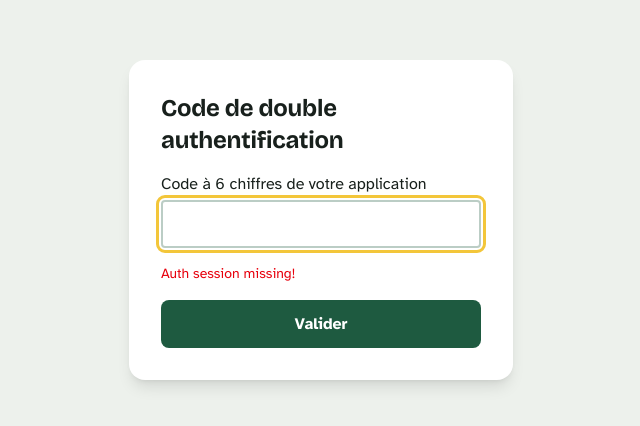
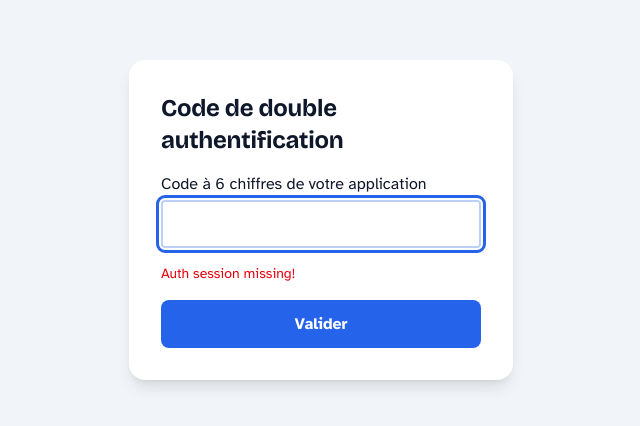
Before and after one commit to celecat0304-star/ici-on-recrute, a Next.js app: page /admin/mfa-verify in a window 1280 px wide. Shown: the part 180-606 px from the top of the page, without its empty margins (319-959 px from the left). Built offline with nearby package versions, Linux system fonts and the light colour scheme; no server answers.

Commit message:
style: nouvelle palette bleu/vert/blanc sur la borne et tous les sites publics

```diff
--- a/src/app/globals.css
+++ b/src/app/globals.css
@@ -1,21 +1,25 @@
 @import "tailwindcss";
 
 :root {
-  --background: #edf1ec;
-  --foreground: #18201c;
+  --background: #f1f5f9;
+  --foreground: #0f172a;
 }
 
 @theme inline {
   --color-background: var(--background);
   --color-foreground: var(--foreground);
-  --color-vert: #1e5a40;
-  --color-jaune: #f3c63a;
-  --color-fond: #edf1ec;
-  --color-texte: #18201c;
-  --color-fond-sombre: #101b15;
-  --color-surface-sombre: #182720;
-  --color-texte-sombre: #edf1ec;
-  --color-vert-clair: #5bb98c;
+  /* Palette "bleu/vert" : --color-vert reste le nom du token principal (bleu)
+     et --color-jaune celui de l'accent fort (vert), pour ne pas avoir à
+     renommer toutes les classes déjà utilisées dans l'appli. */
+  --color-vert: #2563eb;
+  --color-jaune: #16a34a;
+  --color-fond: #f1f5f9;
+  --color-texte: #0f172a;
+  --color-surface: #ffffff;
+  --color-fond-sombre: #f1f5f9;
+  --color-surface-sombre: #ffffff;
+  --color-texte-sombre: #0f172a;
+  --color-vert-clair: #3b82f6;
   --font-title: var(--font-bricolage);
   --font-body: var(--font-atkinson);
 }
@@ -45,7 +49,7 @@ button:active {
 }
 
 :focus-visible {
-  outline: 3px solid var(--color-jaune);
+  outline: 3px solid var(--color-vert);
   outline-offset: 2px;
   border-radius: 4px;
 }
--- a/src/app/panier/[id]/page.tsx
+++ b/src/app/panier/[id]/page.tsx
@@ -63,7 +63,7 @@ export default async function PanierPage({
 
         <div className="flex flex-col gap-4">
           {(offresCommercants ?? []).map((o) => (
-            <div key={o.id} className="bg-surface-sombre rounded-xl p-5">
+            <div key={o.id} className="bg-surface-sombre border border-black/5 shadow-sm rounded-xl p-5">
               {o.type_contrat && (
                 <span className="bg-jaune text-texte font-bold px-3 py-1 rounded-full text-sm">
                   {o.type_contrat}
@@ -86,7 +86,7 @@ export default async function PanierPage({
           ))}
 
           {(offresFranceTravail ?? []).map((o) => (
-            <div key={o.id} className="bg-surface-sombre rounded-xl p-5">
+            <div key={o.id} className="bg-surface-sombre border border-black/5 shadow-sm rounded-xl p-5">
               {o.type_contrat && (
                 <span className="bg-jaune text-texte font-bold px-3 py-1 rounded-full text-sm">
                   {o.type_contrat}
--- a/src/app/ville/[slug]/offres/[id]/page.tsx
+++ b/src/app/ville/[slug]/offres/[id]/page.tsx
@@ -100,11 +100,11 @@ export default async function OffreDetailPage({
 
   return (
     <div className="min-h-screen bg-fond-sombre text-texte-sombre flex flex-col">
-      <header className="px-6 py-6 border-b border-white/10">
+      <header className="px-6 py-6 border-b border-black/5">
         <div className="max-w-2xl mx-auto">
           <Link
             href={`/ville/${slug}`}
-            className="opacity-70 hover:opacity-100 hover:text-vert-clair inline-flex items-center gap-1"
+            className="opacity-70 hover:opacity-100 hover:text-vert inline-flex items-center gap-1"
           >
             ← Retour aux offres de {ville.nom}
           </Link>
@@ -140,7 +140,7 @@ export default async function OffreDetailPage({
         )}
 
         {offre.type_contrat && (
-          <span className="self-start bg-jaune text-texte font-bold px-4 py-2 rounded-full shadow-md shadow-jaune/10">
+          <span className="self-start bg-jaune text-texte font-bold px-4 py-2 rounded-full shadow-md shadow-jaune/20">
             {offre.type_contrat}
           </span>
         )}
@@ -158,8 +158,8 @@ export default async function OffreDetailPage({
 
         {source === "commercant" ? (
           <>
-            <div className="bg-surface-sombre border border-white/10 rounded-xl p-5 mt-4">
-              <p className="font-bold mb-1 text-vert-clair">Comment postuler ?</p>
+            <div className="bg-white border border-black/5 shadow-sm rounded-xl p-5 mt-4">
+              <p className="font-bold mb-1 text-vert">Comment postuler ?</p>
               <p>{offre.comment_postuler}</p>
             </div>
             {offre.email_contact && <CandidatureForm offreId={offre.id} />}
--- a/src/app/ville/[slug]/page.tsx
+++ b/src/app/ville/[slug]/page.tsx
@@ -79,7 +79,7 @@ export default async function VillePage({
 
   return (
     <div className="min-h-screen bg-fond-sombre text-texte-sombre flex flex-col">
-      <header className="sticky top-0 z-10 px-6 py-6 border-b border-white/10 bg-fond-sombre/90 backdrop-blur-sm">
+      <header className="sticky top-0 z-10 px-6 py-6 border-b border-black/5 bg-fond-sombre/90 backdrop-blur-sm">
         <div className="max-w-4xl mx-auto flex items-center gap-3">
           <span className="w-3 h-8 bg-jaune rounded-full shrink-0" aria-hidden="true" />
           <div>
@@ -92,7 +92,7 @@ export default async function VillePage({
       <div className="max-w-4xl mx-auto w-full px-6">
         <Link
           href="/commercant"
-          className="block mt-6 bg-jaune text-texte rounded-xl px-6 py-4 font-bold text-center shadow-lg shadow-jaune/10 hover:shadow-xl hover:shadow-jaune/20 hover:-translate-y-0.5"
+          className="block mt-6 bg-jaune text-texte rounded-xl px-6 py-4 font-bold text-center shadow-lg shadow-jaune/20 hover:shadow-xl hover:shadow-jaune/30 hover:-translate-y-0.5"
         >
           Vous recrutez ? Publier une offre
         </Link>
--- a/src/components/ville/CandidatureForm.tsx
+++ b/src/components/ville/CandidatureForm.tsx
@@ -67,8 +67,8 @@ export default function CandidatureForm({ offreId }: { offreId: string }) {
 
   if (envoyee) {
     return (
-      <div className="bg-surface-sombre rounded-xl p-5 mt-4">
-        <p className="font-bold text-vert-clair">
+      <div className="bg-white border border-black/5 shadow-sm rounded-xl p-5 mt-4">
+        <p className="font-bold text-vert">
           Votre candidature a bien été envoyée !
         </p>
       </div>
@@ -89,7 +89,7 @@ export default function CandidatureForm({ offreId }: { offreId: string }) {
   return (
     <form
       onSubmit={onSubmit}
-      className="bg-surface-sombre rounded-xl p-5 mt-4 flex flex-col gap-3"
+      className="bg-white border border-black/5 shadow-sm rounded-xl p-5 mt-4 flex flex-col gap-3"
     >
       <p className="font-bold">Postuler en ligne</p>
 
@@ -128,7 +128,7 @@ export default function CandidatureForm({ offreId }: { offreId: string }) {
         </label>
       )}
 
-      {erreur && <p className="text-red-400">{erreur}</p>}
+      {erreur && <p className="text-red-600">{erreur}</p>}
 
       <button
         type="submit"
@@ -140,8 +140,8 @@ export default function CandidatureForm({ offreId }: { offreId: string }) {
 
       <style jsx>{`
         .input {
-          border: 1px solid rgba(255, 255, 255, 0.2);
-          background: rgba(255, 255, 255, 0.05);
+          border: 1px solid rgba(0, 0, 0, 0.12);
+          background: white;
           border-radius: 0.5rem;
           padding: 0.6rem 0.8rem;
           color: inherit;
```
Also changed, not shown: src/components/ville/VilleListe.tsx (+21 -13 lines), 1 other file (tests, documents, lock files or other folders).
